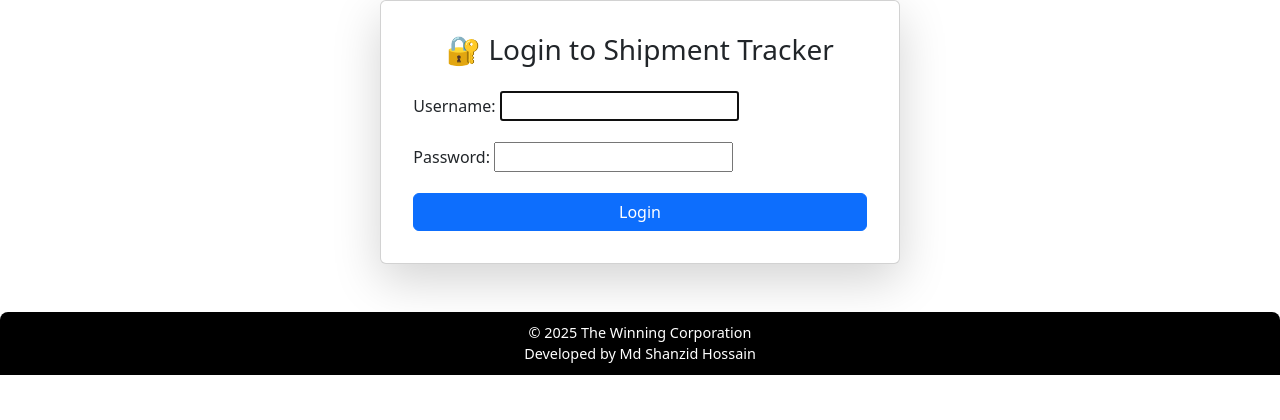
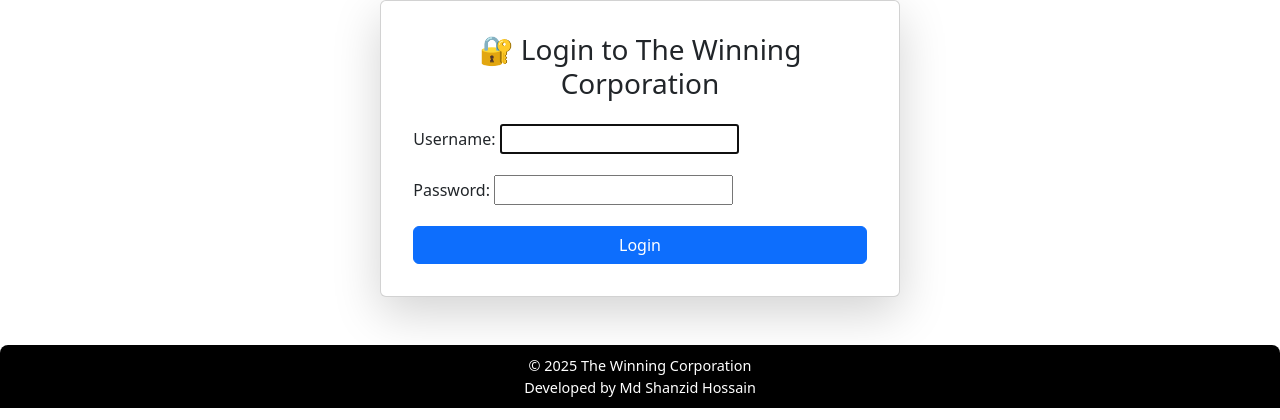
Before and after one commit to Shanzid1010/Shipment-Tracker, a Django app: page /login/ in a window 1280 px wide. Shown: the part 56-476 px from the top of the page. Run offline with Django 5.2, Linux system fonts and the light colour scheme.

Commit message:
Update login.html
new

```diff
--- a/shipment_app/templates/shipment_app/login.html
+++ b/shipment_app/templates/shipment_app/login.html
@@ -6,7 +6,7 @@
     <div class="col-md-5">
         <div class="card shadow-lg p-3 mb-5 bg-body rounded">
             <div class="card-body">
-                <h3 class="card-title text-center mb-4">🔐 Login to Shipment Tracker</h3>
+                <h3 class="card-title text-center mb-4">🔐 Login to The Winning Corporation</h3>
                 <form method="post">
                     {% csrf_token %}
                     <div class="mb-3">
```
